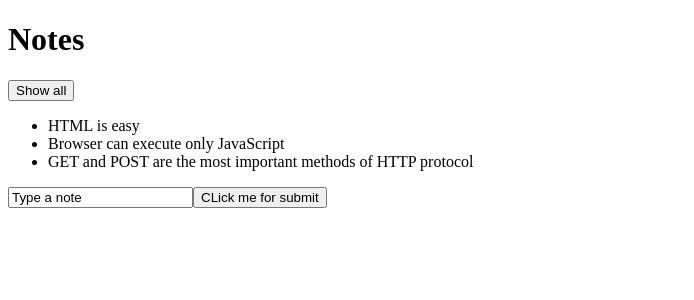
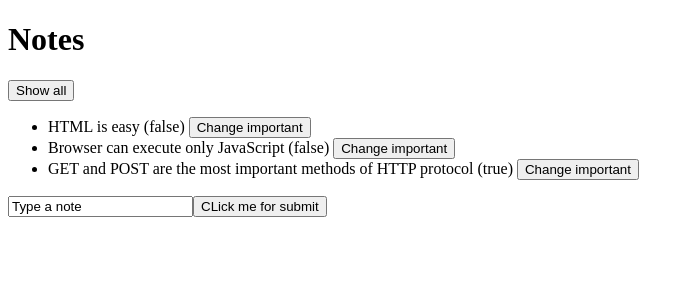
Before and after one commit to amirthapamagar2053/notes-app, a React (Create React App) app: page / in a window 1280 px wide. Shown: the top 300 px of the page, without its empty margins (0-694 px from the left). Built offline with nearby package versions, Linux system fonts and the light colour scheme; data requests are answered from the project's data file.

Commit message:
feat: add the put method

```diff
--- a/db.json
+++ b/db.json
@@ -4,7 +4,7 @@
       "id": 1,
       "content": "HTML is easy",
       "date": "2022-1-17T17:30:31.098Z",
-      "important": true
+      "important": false
     },
     {
       "id": 2,
--- a/src/App.js
+++ b/src/App.js
@@ -21,6 +21,7 @@ const App = (props) => {
     });
     setNote("");
   };
+
   useEffect(() => {
     axios
       .get("http://localhost:3001/notes")
@@ -50,7 +51,22 @@ const App = (props) => {
       </button>
       <ul>
         {notesToShow.map((note) => (
-          <Note key={note.id} content={note.content} />
+          <Note
+            key={note.id}
+            content={note.content}
+            important={note.important.toString()}
+            toggleimportance={() => {
+              const updateImportant = { ...note, important: !note.important };
+              axios
+                .put(`http://localhost:3001/notes/${note.id}`, updateImportant)
+                .then((response) => {
+                  setNotes(
+                    notes.map((x) => (x.id !== note.id ? x : response.data))
+                  );
+                  setNote("");
+                });
+            }}
+          />
         ))}
       </ul>
       <form onSubmit={handleChange}>
--- a/src/components/Note.js
+++ b/src/components/Note.js
@@ -1,5 +1,10 @@
 const Note = (props) => {
-  return <li>{props.content}</li>;
+  return (
+    <li>
+      {props.content} ({props.important}){" "}
+      <button onClick={props.toggleimportance}>Change important</button>
+    </li>
+  );
 };
 
 export default Note;
```
